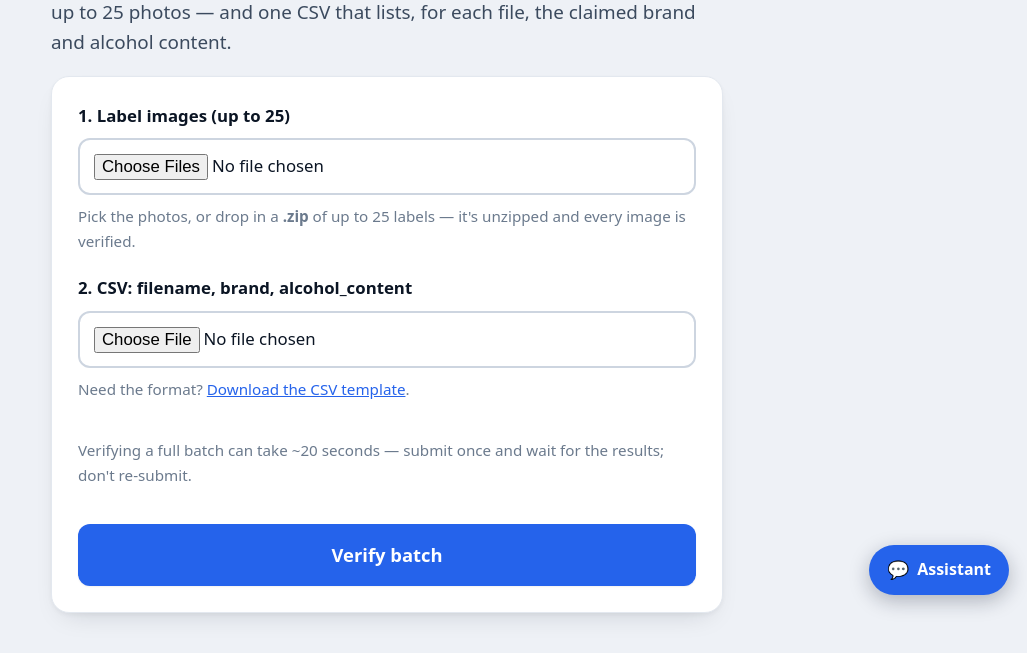
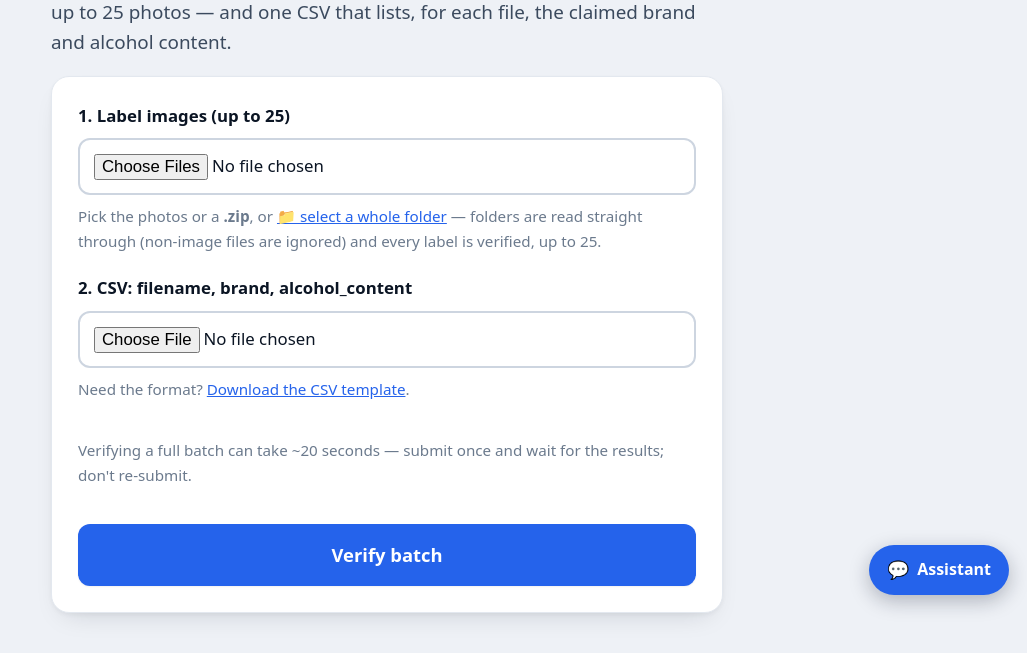
Before and after one commit to jayceparabellum/TTB_AI_Label_Verification_Tool, a FastAPI app: page /batch in a window 1280 px wide. Shown: the part 187-840 px from the top of the page, without its empty margins (253-1280 px from the left). Run offline with FastAPI, Linux system fonts and the light colour scheme; some libraries are stand-ins or nearby versions.

Commit message:
feat(batch): '📁 select a folder' picker on the Batch page (F2)
A folder button toggles webkitdirectory on the images input for one pick (folders
submit through the same field; the server skips junk + matches by basename), then
resets to normal file mode. batch.js now also loads on the Batch page (guarded);
adds a .linklike button style.

```diff
--- a/app/static/batch.js
+++ b/app/static/batch.js
@@ -9,3 +9,20 @@
     table.classList.toggle("attn-only", checkbox.checked);
   });
 })();
+
+// Batch form: "select a folder" enables webkitdirectory on the images input for one
+// pick (folders submit through the same field; the server skips non-image junk and
+// matches by basename), then drops the attribute so a later pick is normal file mode.
+(function () {
+  "use strict";
+  var folderBtn = document.getElementById("pick-folder");
+  var images = document.getElementById("batch-images");
+  if (!folderBtn || !images) return;
+  folderBtn.addEventListener("click", function () {
+    images.setAttribute("webkitdirectory", "");
+    images.click();
+  });
+  images.addEventListener("change", function () {
+    images.removeAttribute("webkitdirectory");   // selected files remain; mode resets
+  });
+})();
--- a/app/static/style.css
+++ b/app/static/style.css
@@ -63,6 +63,9 @@ h2 { font-size: 1.35rem; color: var(--ink); margin: 36px 0 14px; font-weight: 70
 .back { display: inline-flex; align-items: center; gap: 6px; margin-bottom: 22px; color: var(--muted); font-weight: 600; text-decoration: none; }
 .back:hover { color: var(--ink); }
 .hint { color: var(--muted); font-size: .95rem; }
+/* A button that reads as an inline link (e.g. "select a folder" in a hint). */
+.linklike { background: none; border: none; padding: 0; font: inherit;
+  color: var(--accent); text-decoration: underline; cursor: pointer; }
 
 /* --- Card + form --- */
 .card {
--- a/app/templates/batch.html
+++ b/app/templates/batch.html
@@ -11,9 +11,11 @@
   <form class="card" action="/batch" method="post" enctype="multipart/form-data" style="margin-top:18px">
     <label class="field">
       <span class="field-label">1. Label images (up to {{ cap }})</span>
-      <input type="file" name="images" accept="image/*,.zip" multiple required>
-      <span class="hint">Pick the photos, or drop in a <strong>.zip</strong> of up to
-        {{ cap }} labels &mdash; it's unzipped and every image is verified.</span>
+      <input type="file" id="batch-images" name="images" accept="image/*,.zip" multiple required>
+      <span class="hint">Pick the photos or a <strong>.zip</strong>, or
+        <button type="button" class="linklike" id="pick-folder">📁 select a whole folder</button>
+        &mdash; folders are read straight through (non-image files are ignored) and
+        every label is verified, up to {{ cap }}.</span>
     </label>
 
     <label class="field">
@@ -31,3 +33,4 @@
 
   <footer class="foot">Proof of concept. Processing is local; nothing you upload is stored.</footer>
 {% endblock %}
+{% block scripts %}<script src="/static/batch.js" defer></script>{% endblock %}
```
